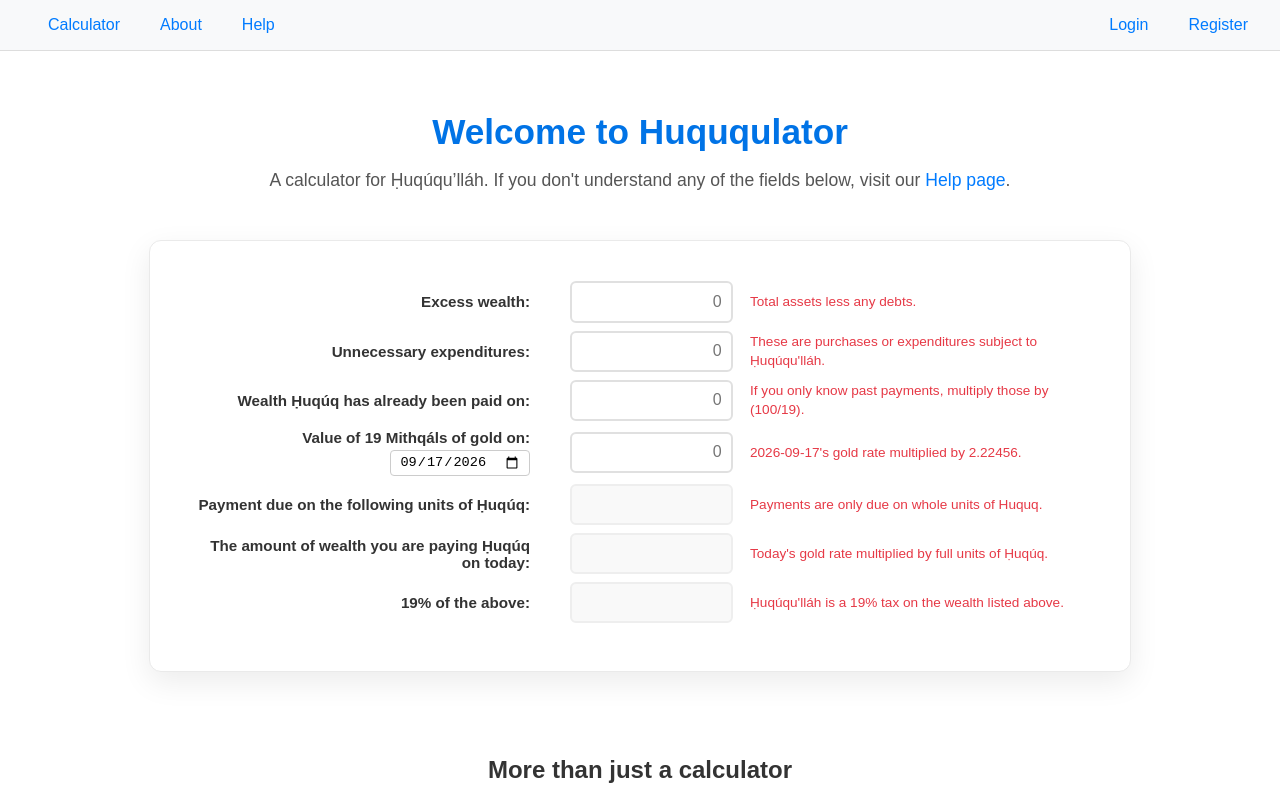
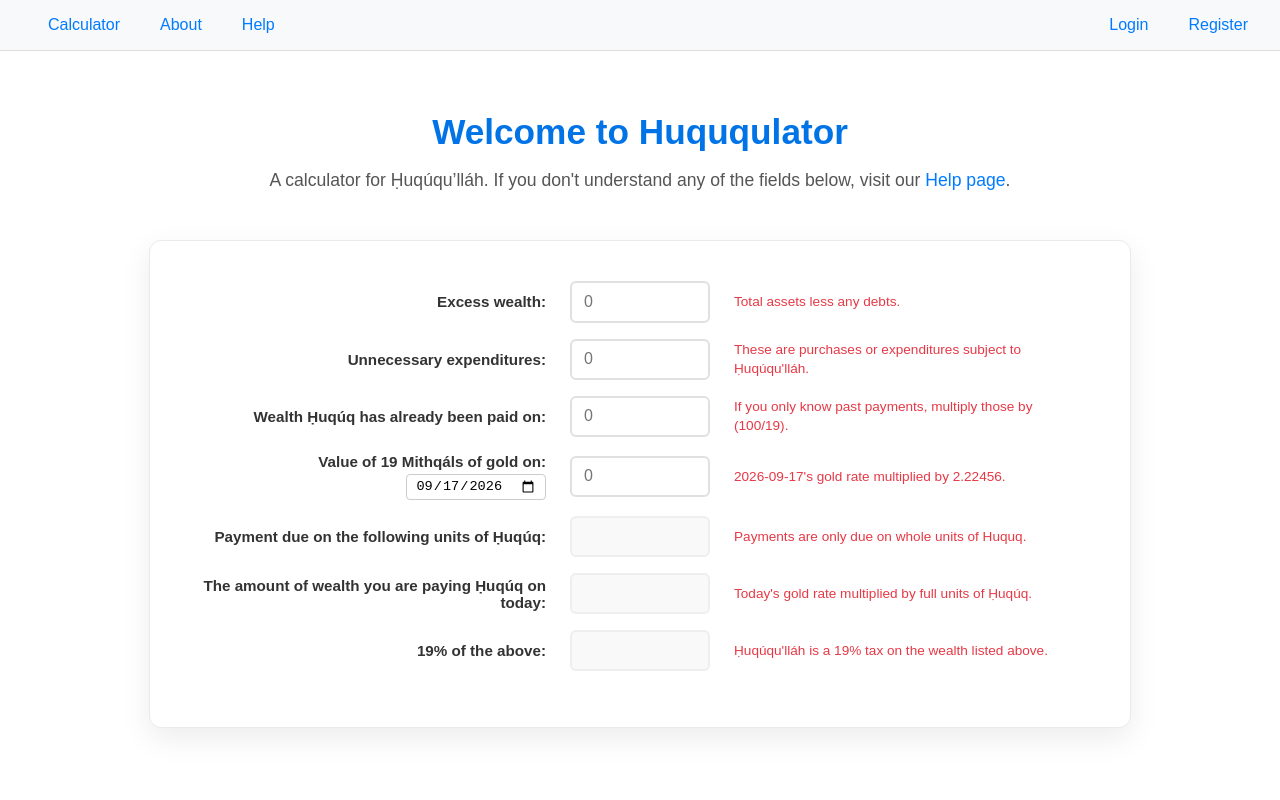
Before and after one commit to bahaipedia/huququlator, a React (Vite) app in the folder client/: page / in a window 1280 px wide. Shown: the top 800 px of the page. Built offline with nearby package versions, Linux system fonts and the light colour scheme; no server answers.

Commit message:
Update App.css

```diff
--- a/client/src/App.css
+++ b/client/src/App.css
@@ -278,9 +278,9 @@
 .calc-row {
     display: grid;
     grid-template-columns: 1fr 140px 1fr;
-    column-gap: 2.5rem;
+    gap: 1.5rem;
     align-items: center;
-    margin-bottom: 0.5rem;
+    margin-bottom: 1rem;
 }
 
 .calc-label {
@@ -294,6 +294,7 @@
     gap: 0.25rem;
 }
 
+
 .date-picker {
     padding: 0.2rem 0.5rem;
     border: 1px solid #ccc;
@@ -304,12 +305,13 @@
 /* Input Styling */
 .calc-input input {
     width: 100%;
-    padding: 0.6rem;
+    padding: 0.6rem 0.75rem;
     border: 2px solid #e0e0e0;
     border-radius: 6px;
     font-size: 1rem;
-    text-align: right; /* Numbers look cleaner right-aligned */
+    text-align: left;
     transition: border-color 0.2s ease;
+    box-sizing: border-box;
 }
 
 .calc-input input:focus {
```
